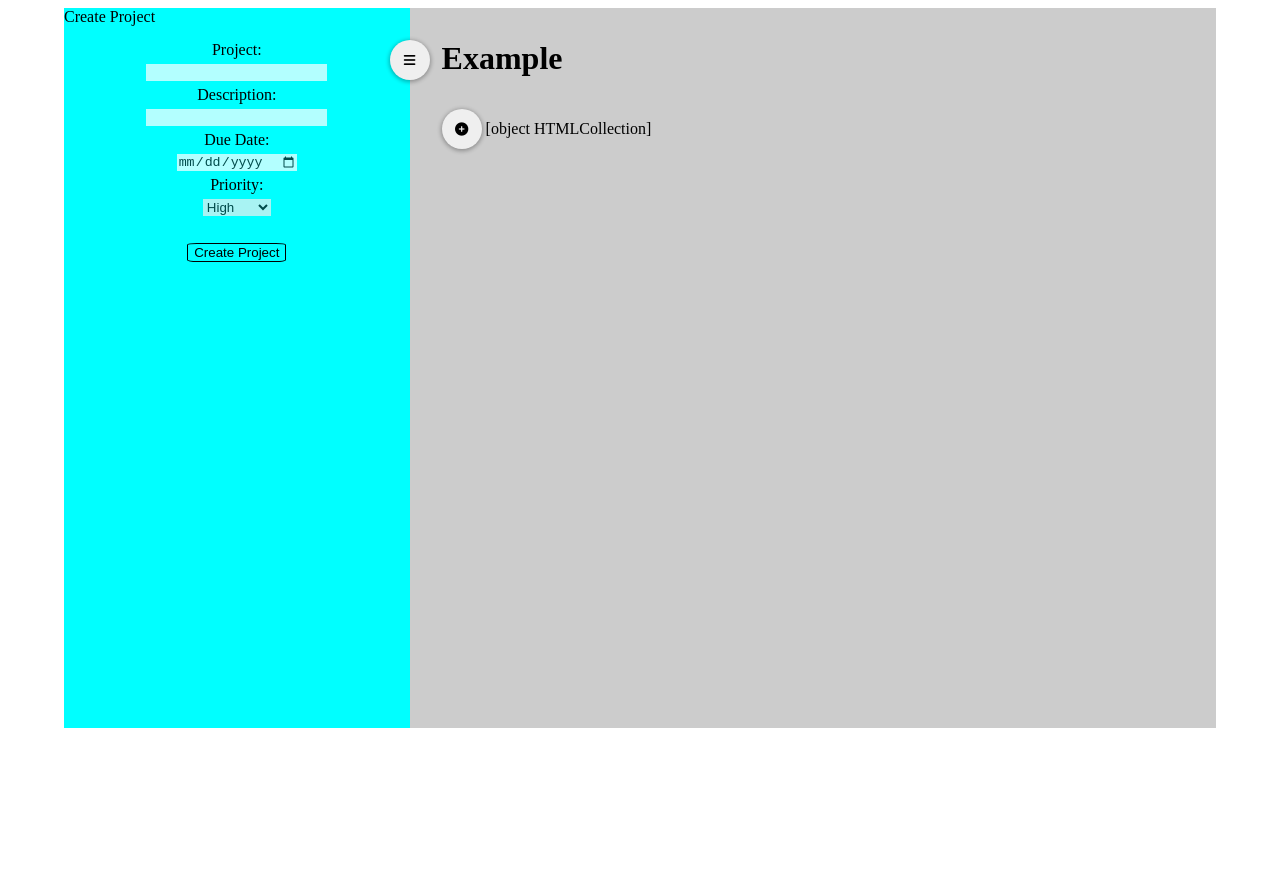
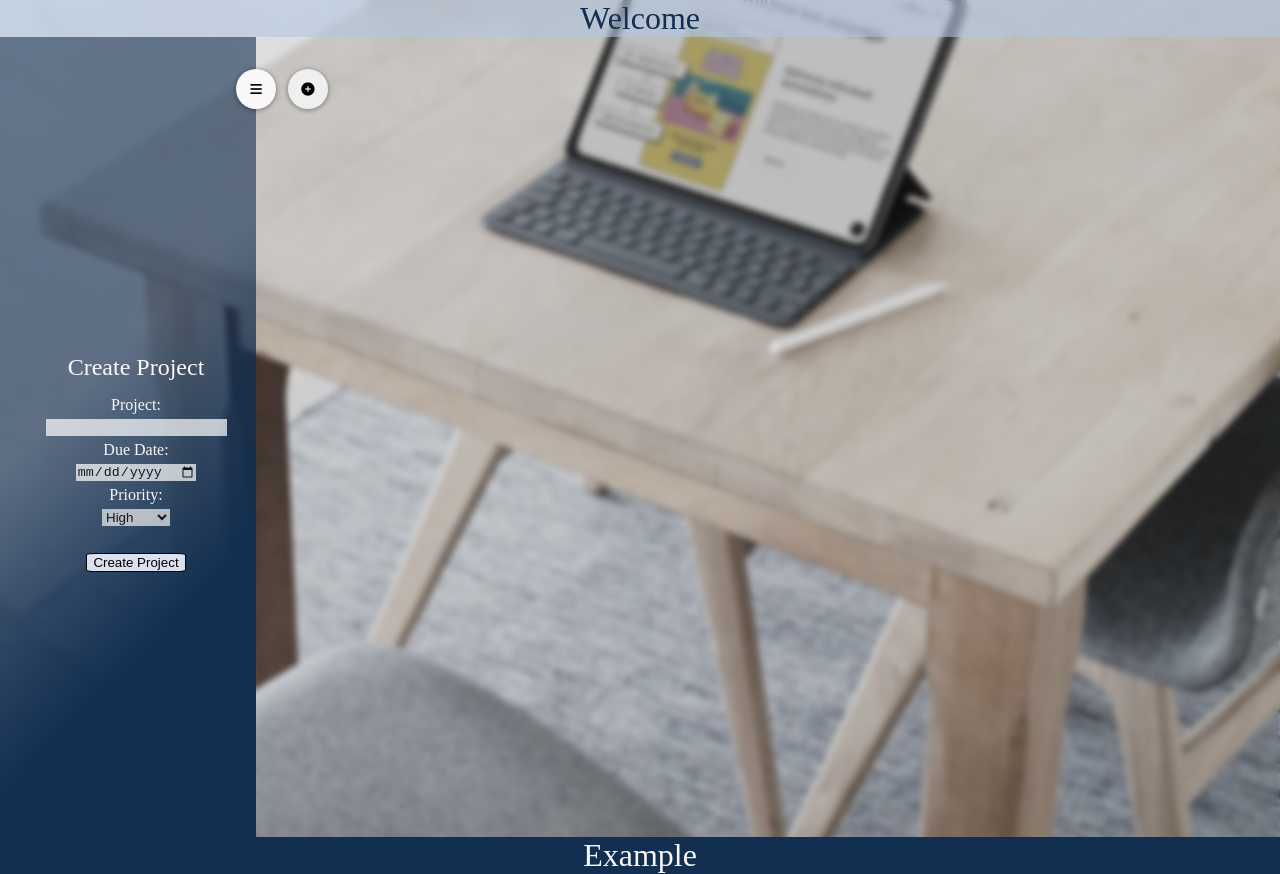
Before and after one commit to natecard/Todo-List, a website built with webpack: page dist/index.html in a window 1280 px wide. Before the commit the page ends 800 px from the top, so only its background shows below. Built offline with nearby package versions, Linux system fonts and the light colour scheme.

Commit message:
Design furthered complete thus far now logic build

```diff
--- a/src/constructors.js
+++ b/src/constructors.js
@@ -1,23 +1,28 @@
 import {lightFormat} from 'date-fns'
+
+let projectArray = [];
+let tasks = [];
 
 function Todo (title, details, priority){
   this.title = title;
   this.details = details;
   this.priority = priority;
+  this.pushToTasks = function() {
+    tasks.push(this)
+  }
  };
 
-function Project (title, task, priority,dueDate){
+function Project (title,dueDate){
   this.title = title;
-  this.task = [];
-  this.addTask = function(task) {
-    this.task.push(task)
-  }
-  this.priority = priority;
   this.dueDate = function formatDate(date){
     date = lightFormat(new Date(2022, 9, 5), "yyyy, M, d");
     date = dueDate
     console.log(dueDate);
 }
+  this.pushToProjects = function() {
+    projectArray.push(this)
+    console.log('pushed')
+  }
 }
 
 export {Todo, Project};
--- a/src/index.js
+++ b/src/index.js
@@ -1,7 +1,9 @@
 import taskInput from './tasks.js'
-import {menu,taskDom} from './website.js'
+import {menu,todoDom} from './website.js'
+import _ from 'lodash';
+import './style.css';
 
 
-menu()
-taskDom()
-taskInput()
+// menu()
+// todoDom()
+// taskInput()
--- a/dist/style.css
+++ b/src/style.css
@@ -1,3 +1,24 @@
+:root {
+  --main-bg-color:rgba(219, 226, 239, 1.0);
+  --font-color:rgba(249, 247, 247, 1.0);
+  --light-blue:rgba(64, 115, 175, 1.0);
+  --dark-blue-blur:rgba(18, 46, 80, .6);
+  --dark-blue: rgba(18, 46, 80, 1.0);
+  --modal-color:rgba(179, 199, 223, .8);
+  --lightest-blue-blur:rgba(179, 199, 223, .6);
+  color: var(--font-color);
+}
+html, body{
+  height: fit-content;
+  width: fit-content;
+}
+body {
+  margin: auto;
+    background: url('./images/background.webp') no-repeat right 33% bottom 65%/135%;
+  -webkit-backdrop-filter: blur(3px) grayscale(60%);
+  backdrop-filter: blur(3px) grayscale(60%);
+  overflow: visible;
+}
 .main-content h1 {
   margin: 1em;
 }
@@ -5,6 +26,17 @@ ul {
   list-style: none;
   margin: 5px;
   padding: 0;
+}
+.header, .footer {
+  font-size: 2rem;
+  text-align: center;
+  background-color: var(--lightest-blue-blur);
+  color: var(--dark-blue);
+  backdrop-filter: blur(1px);
+}
+.footer{
+  background-color: var(--dark-blue);
+  color: var(--font-color);
 }
 li {
   border: 1px solid black;
@@ -20,12 +52,13 @@ div.rightSide{
   flex: 1 1 0;
   justify-content: flex-end;
 }
-.task-heading {
+.task-heading, .project-heading {
   text-align: center;
   margin-top: 1em;
   font-size: 1.5em;
 }
-form {
+
+.form {
   display: flex;
   flex-direction: column;
   align-items: center;
@@ -36,10 +69,10 @@ input, select{
   border: none;
   opacity: 0.7;
 }
-#submit-project {
+#project-submit, #task-submit {
   margin: 2em;
   border: thin solid black;
-  background-color: aqua;
+  background-color: var(--main-bg-color);
   border-radius: 10%;
 }
 
@@ -47,31 +80,34 @@ label{
   padding: 5px;
 }
 .grid-container {
-  width: 90vw;
+  width: 100vw;
   margin: 0 auto;
-  height: 90vh;
+  height: 100vh;
   display: flex;
   border: 2px solid (0,0,0,.4);
   transition: 1s ease;
 }
 .sidebar {
-  width: 30%;
+  align-content: center;
+  backdrop-filter: blur(5px);
+  width: 15rem;
   height: 100%;
-  background-color: aqua;
+  padding: 2rem 0rem 0rem 1rem;
+  background: linear-gradient(135deg, var(--dark-blue-blur) 40%, var(--dark-blue) 70%);
   transition: 1s ease;
   position: relative;
 }
 .main-content {
-  width: 70%;
+  width: auto;
   height: 100%;
-  background-color: #ccc;
   transition: 1s ease;
 }
 .main-content_large {
   width: 100%;
 }
 .sidebar_small {
-  width: 0%;
+  width: 2rem;
+  background-color: var(--dark-blue);
 }
 button#disappear-sidebar {
   position: absolute;
@@ -82,15 +118,16 @@ button#disappear-sidebar {
   box-shadow: 0px 1px 4px 1px rgba(0, 0, 0, .3);
   left: 100%;
   top: 2rem;
+  background-color: var(--font-color);
   transform: translateX(-50%);
   cursor: pointer;
 }
 .form-display {
-  animation: fadeIn 3s;
-  -webkit-animation: fadeIn 3s;
-  -moz-animation: fadeIn 3s;
-  -o-animation: fadeIn 3s;
-  -ms-animation: fadeIn 3s;
+  animation: fadeIn 2s;
+  -webkit-animation: fadeIn 2s;
+  -moz-animation: fadeIn 2s;
+  -o-animation: fadeIn 2s;
+  -ms-animation: fadeIn 2s;
 }
 @keyframes fadeIn {
   0% { opacity: 0; }
@@ -125,20 +162,20 @@ button#disappear-sidebar {
   width: 100%;
   height: 100%;
   overflow: auto;
-  background-color: rgb(0,0,0);
-  background-color: rgba(0,0,0,0.4);
+  color: var(--dark-blue);
+  background-color: rgba(0,0,0,0.5);
 }
 
-.task-form {
-  background-color: #fefefe;
+#task-form {
+  background-color: var(--modal-color);
   margin: 15% auto;
   padding: 20px;
-  border: 1px solid #888;
-  width: 80%;
+  width: 60%;
+  border-radius: 25px;
 }
 
 .close {
-  color: #aaa;
+  color: var(--dark-blue);
   float: right;
   font-size: 28px;
   font-weight: bold;
--- a/src/tasks.js
+++ b/src/tasks.js
@@ -1,21 +1,23 @@
 import {Todo, Project} from './constructors.js'
-import {taskDom} from './website.js';
-taskDom()
+import {todoDom, menu} from './website.js';
+todoDom()
+menu()
 function taskInput() {
 let newTask = new Todo;
+let newProject = new Project;
+newTask.pushToProjects(projectArray)
 const tasks = [
   {
     title: 'Clean House',
     details: 'clean before guests come',
-    priority: 'medium',
+    priority: 'medium'
   },
   {
     title: 'Finish Homework',
     details: 'finish algebra',
-    priority: 'medium',
+    priority: 'medium'
   }
 ];
-let newProject = new Project;
 
  const projectArray = [
   {
@@ -27,34 +29,31 @@ let newProject = new Project;
  ]
 
  const main = document.getElementById('toDoList');
-const list = document.getElementsByClassName('taskItemList')
-const taskDiv = document.getElementsByClassName('taskContainer')
-const taskRight = document.getElementsByClassName('taskRight')
-const taskTitle = document.getElementsByClassName('taskTitle');
-const taskDetails = document.getElementsByClassName('taskDetails');
-const taskDate = document.getElementsByClassName('taskDate');
+ const list = document.querySelector('.taskItemList')
+ const taskDiv = document.querySelector('.taskContainer')
+ const taskRight = document.querySelector('.taskRight')
+ const taskTitle = document.querySelector('.taskTitle');
+ const taskDetails = document.querySelector('.taskDetails');
+ const taskDate = document.querySelector('.taskDate');
  const taskDelete = document.getElementsByTagName('span');
+ let item = document.createElement('li');
  main.append(list);
+ list.appendChild(item);
+ item.appendChild(taskDiv)
  taskDiv.appendChild(taskTitle, taskDetails, taskRight);
  taskRight.appendChild(taskDate, taskDelete);
-let item = document.createElement('li');
-list.append(item);
-item.append(taskDiv)
 
 
 
  function displayTasks() {
 
    tasks.forEach(function(newTask){
-  tasks.push(newTask);
-  taskTitle.innerHTML = newTask.title;
-  taskDetails.innerHTML = newTask.details;
-  taskDate.innerHTML = newTask.dueDate;
+     taskTitle.innerHTML = newTask.title.valueOf;
+     taskDetails.innerHTML = newTask.details.valueOf;
+     taskDate.innerHTML = newTask.dueDate.valueOf;
      taskDelete.innerHTML = '&times;'
-  return newTask.title, newTask.details, newTask.dueDate
     })
+    console.log(projectArray)
   };
-
-  console.log(tasks)
 };
-export default taskInput;
+export default {taskInput};
--- a/src/website.js
+++ b/src/website.js
@@ -19,7 +19,7 @@ document.querySelector('button').onclick = function () {
   }
 }
 
-function taskDom() {
+function todoDom() {
   const main = document.getElementById('toDoList');
   // main.setAttribute('id','todoList')
   const list = document.createElement('ul').classList.add('taskList');
@@ -36,6 +36,11 @@ function taskDom() {
   // taskDelete.setAttribute('id', 'taskDelete')
   const taskRight = document.createElement('div').classList.add('rightSide');
   // taskRight.setAttribute('id', 'taskRight')
+  const submit = document.getElementById('submit-project');
+  // submit.addEventListener('click', function(e){
+  //   console.log('nope')
+  //   e.target.preventDefault();
+  // })
   let modal = document.getElementById('taskModal')
   let taskButton = document.getElementById('modalBtn')
   let taskClose = document.getElementsByClassName('close')[0]
@@ -51,4 +56,4 @@ function taskDom() {
     }
   }
 };
-export {taskDom, menu};
+export {todoDom, menu};
--- a/webpack.config.js
+++ b/webpack.config.js
@@ -7,4 +7,16 @@ module.exports = {
     filename: 'main.js',
     path: path.resolve(__dirname,'dist'),
   },
+  module: {
+    rules: [
+      {
+        test: /\.css$/i,
+        use: ['style-loader', 'css-loader'],
+      },
+      {
+        test: /\.(png|svg|jpg|jpeg|gif)$/i,
+        type: 'asset/resource',
+      },
+    ],
+  },
 };
```
Also changed, not shown: package.json (+6 -1 lines), dist/98ea14bb66847300d98a.webp (added), dist/index.html, dist/main.js, dist/main.js.LICENSE.txt (added), src/images/background.webp (added), 4 other files. Lines whose indentation alone changed are shown as unchanged.
